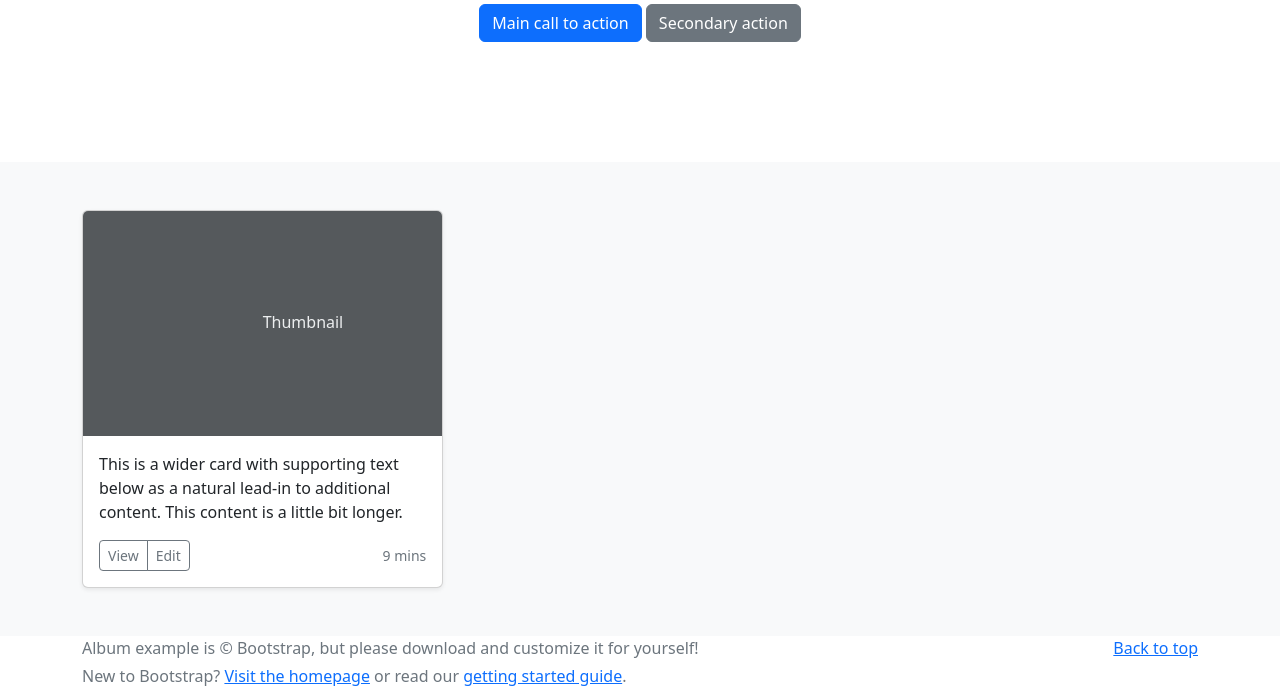
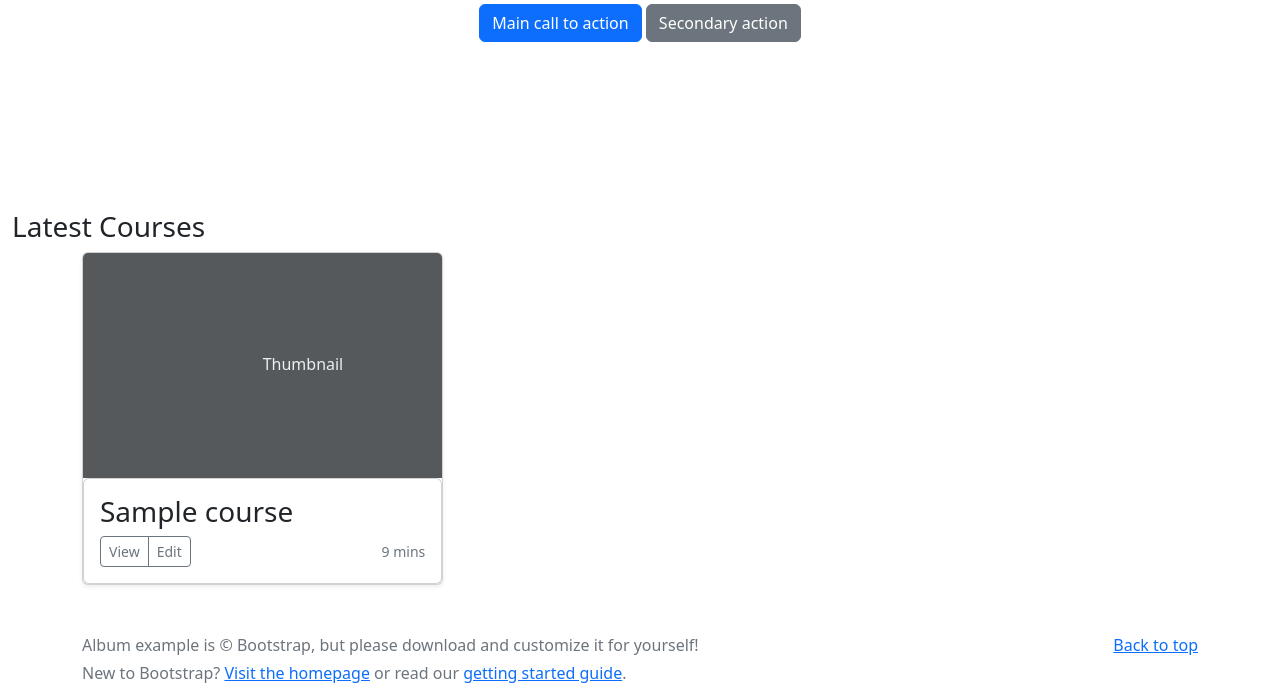
Before and after one commit to decorouz/elearningforfarmers, a Django app: page / in a window 1280 px wide. Shown: the part 306-994 px from the top of the page. Run offline with Django 4.2, Linux system fonts and the light colour scheme; tables that the repository leaves empty hold one stand-in row (values such as "Sample post"); some libraries are stand-ins or nearby versions.

Commit message:
Implement templates

```diff
--- a/templates/home.html
+++ b/templates/home.html
@@ -16,10 +16,17 @@
       </div>
    </section>
 
-   <div class="album py-5 bg-light">
+   <div class="container-fluid py-5">
+      <div class="row">
+         <div class="col-md-12">
+            <h3>Latest Courses</h3>
+         </div>
+      </div>
       <div class="container">
+         <!--Display Objects-->
 
          <div class="row row-cols-1 row-cols-sm-2 row-cols-md-3 g-3">
+            {% for course in object_list %}
             <div class="col">
                <div class="card shadow-sm">
                   <svg class="bd-placeholder-img card-img-top" width="100%" height="225"
@@ -30,9 +37,8 @@
                         dy=".3em">Thumbnail</text>
                   </svg>
 
-                  <div class="card-body">
-                     <p class="card-text">This is a wider card with supporting text below as a natural
-                        lead-in to additional content. This content is a little bit longer.</p>
+                  <div class="col-md-12 card card-body">
+                     <h3 class="card-text">{{course.title}}</h3>
                      <div class="d-flex justify-content-between align-items-center">
                         <div class="btn-group">
                            <button type="button" class="btn btn-sm btn-outline-secondary">View</button>
@@ -43,7 +49,10 @@
                   </div>
                </div>
             </div>
+            {% endfor %}
          </div>
+
+
       </div>
    </div>
 
--- a/templates/navbar.html
+++ b/templates/navbar.html
@@ -13,7 +13,7 @@
                <a class="nav-link " aria-current="page" href="#">About the academy</a>
             </li>
             <li class="nav-item">
-               <a class="nav-link" href="#">Courses</a>
+               <a class="nav-link" href="{% url 'courses:manage_course_list' %}">Courses</a>
             </li>
 
             <li class="nav-item">
```
Also changed, not shown: courses/templates/courses/manage/course/form.html (+9 -2 lines), courses/templates/courses/manage/course/list.html (+7 -5 lines), courses/templates/courses/manage/module/formset.html (added, +26 -0 lines), templates/base.html (+2 -7 lines).
